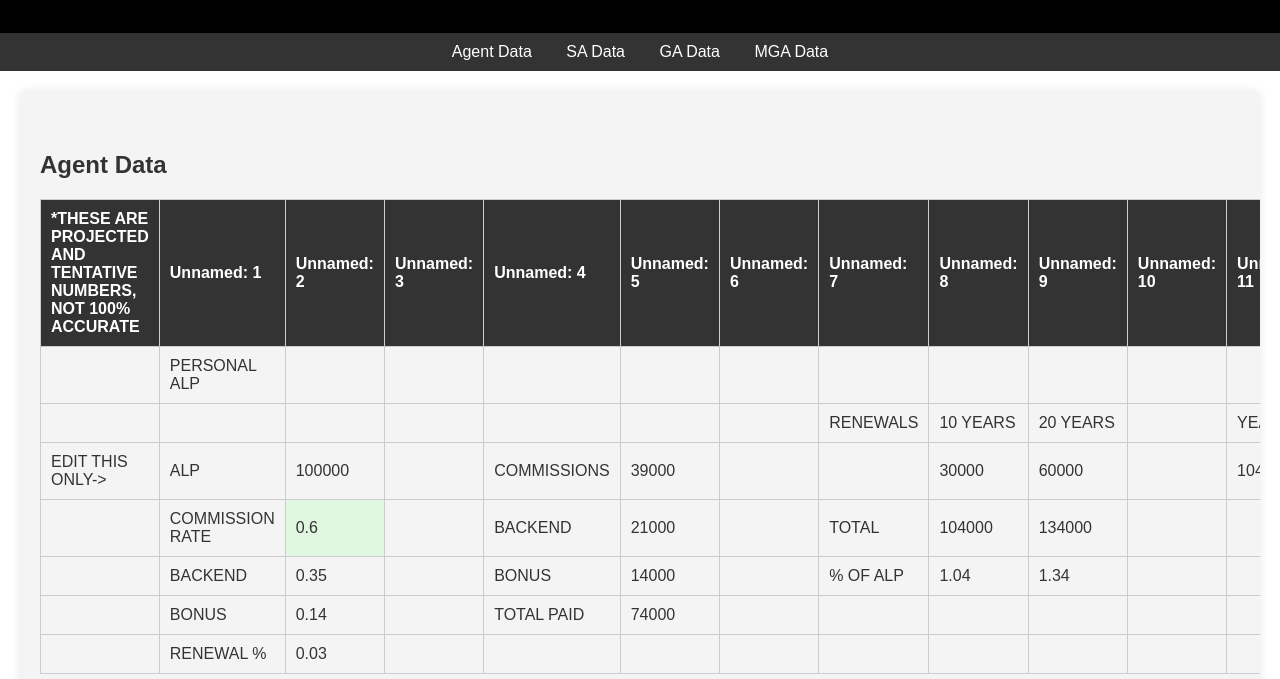
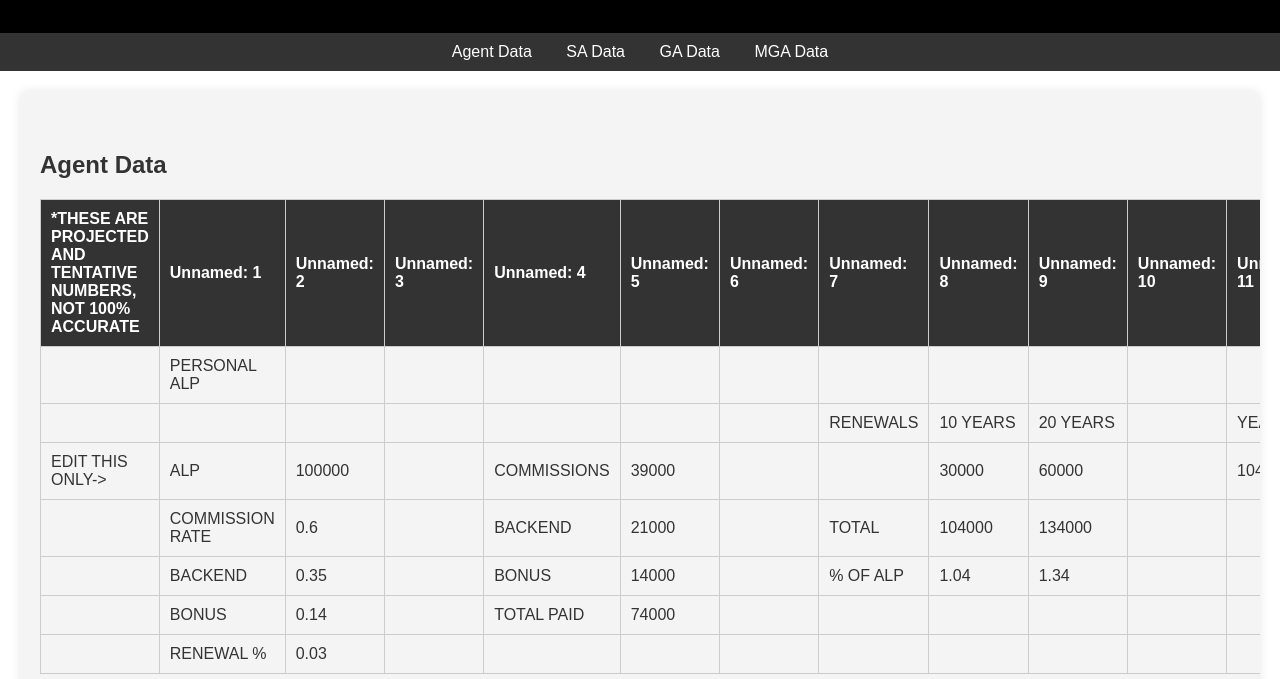
Before and after one commit to kjvaughns/paycalculator, a plain HTML site: page index.html in a window 1280 px wide. Shown: the part 121-800 px from the top of the page. Drawn offline with Linux system fonts and the light colour scheme.

Commit message:
Update index.html

```diff
--- a/index.html
+++ b/index.html
@@ -116,10 +116,7 @@
                             td.textContent = row[header];
 
                             // Make specific cells editable
-                            if ((tableId === 'agent-table' && ((rowIndex === 3 && colIndex === 2) || (rowIndex === 11 && colIndex === 2) || (rowIndex === 24 && colIndex === 2) || (rowIndex === 25 && colIndex === 2))) ||
-                                (tableId === 'sa-table' && ((rowIndex === 3 && colIndex === 2) || (rowIndex === 11 && colIndex === 2) || (rowIndex === 24 && colIndex === 2) || (rowIndex === 25 && colIndex === 2))) ||
-                                (tableId === 'ga-table' && ((rowIndex === 3 && colIndex === 2) || (rowIndex === 11 && colIndex === 2) || (rowIndex === 24 && colIndex === 2) || (rowIndex === 25 && colIndex === 2))) ||
-                                (tableId === 'mga-table' && ((rowIndex === 3 && colIndex === 2) || (rowIndex === 11 && colIndex === 2) || (rowIndex === 24 && colIndex === 2) || (rowIndex === 25 && colIndex === 2)))) {
+                            if (['ALP', '1', '2'].includes(header)) {
                                 td.contentEditable = true;
                                 td.classList.add('editable');
                             }
```
